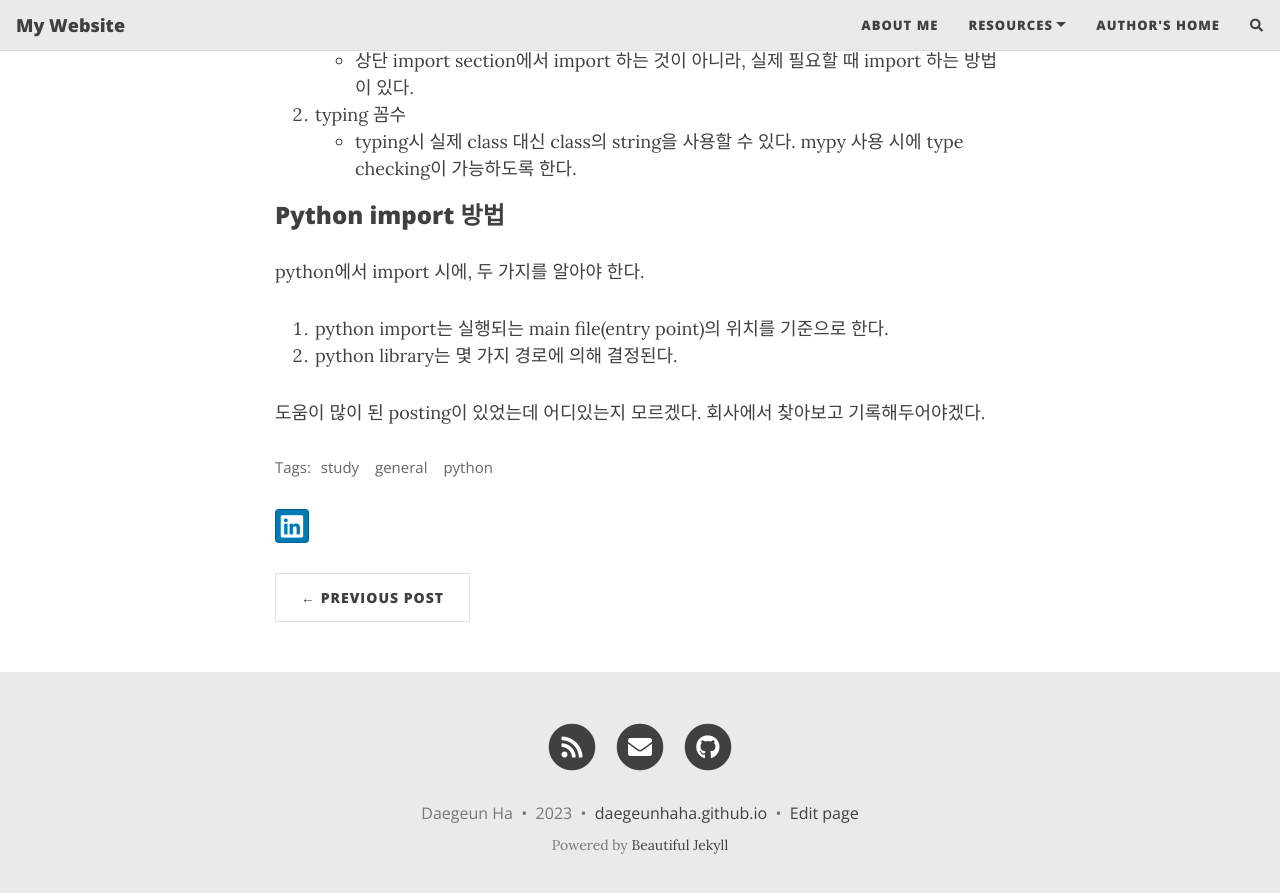
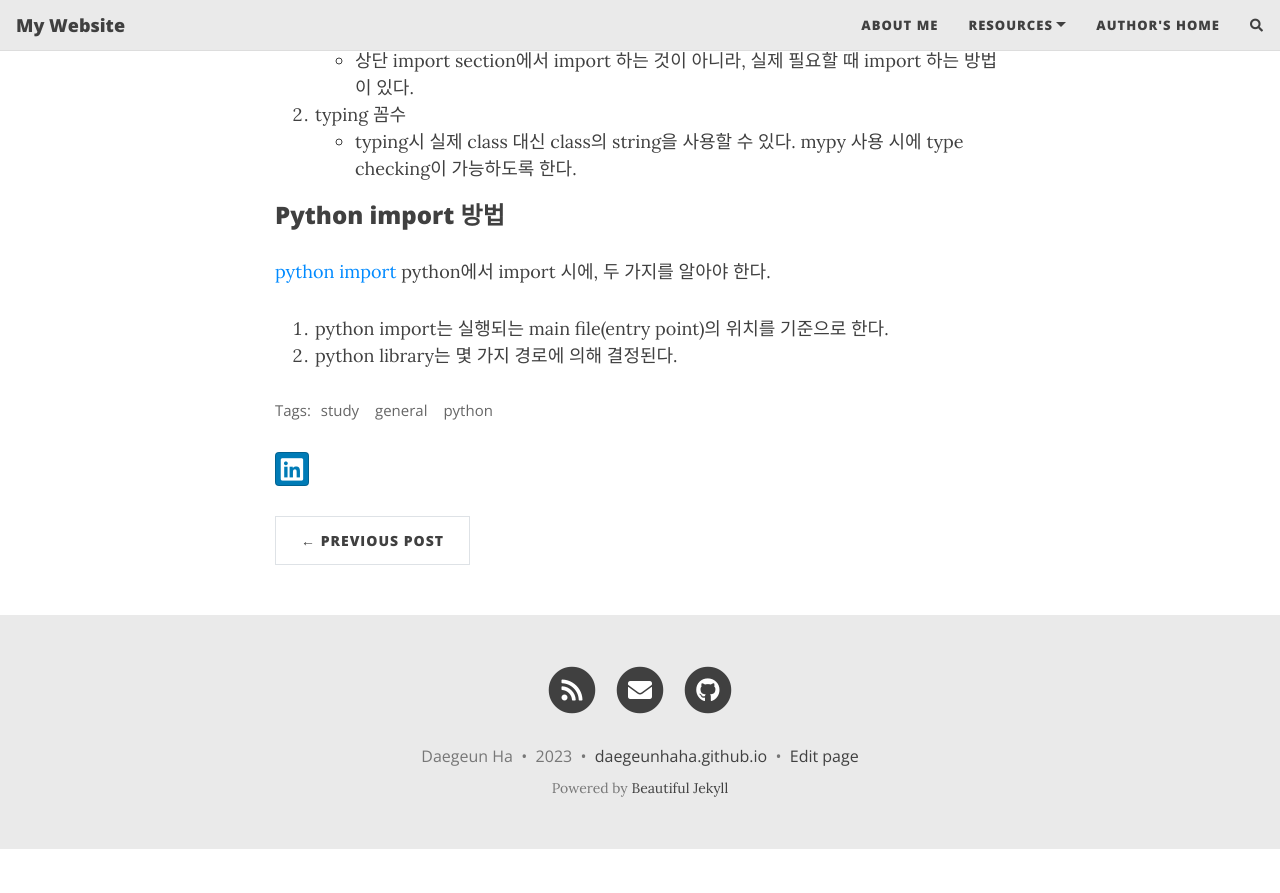
Before and after one commit to daegeunhaha/daegeunhaha.github.io, a Jekyll site: the page built from _posts/2023-01-25-python-tips.md, in a window 1280 px wide and 900 px high, scrolled down 506 px. Shown: the top 893 px of the window. Built offline with Jekyll 4.4.1, drawn with Linux system fonts in a browser that asks for light colours; nearby versions of some CDN libraries; comment, search, counter and statistics services are not loaded; after the commit the page ends 1355 px from its top, so only the background shows below that.

Commit message:
fix python tips post

```diff
--- a/_posts/2023-01-25-python-tips.md
+++ b/_posts/2023-01-25-python-tips.md
@@ -21,9 +21,8 @@ python 코드를 짜다보면 typing 때문이건, 그냥이건 circular import
 
 ### Python import 방법
 
+[python import](https://jins-sw.tistory.com/17)
 python에서 import 시에, 두 가지를 알아야 한다.
 
 1. python import는 실행되는 main file(entry point)의 위치를 기준으로 한다.
 2. python library는 몇 가지 경로에 의해 결정된다.
-
-도움이 많이 된 posting이 있었는데 어디있는지 모르겠다. 회사에서 찾아보고 기록해두어야겠다.
```
